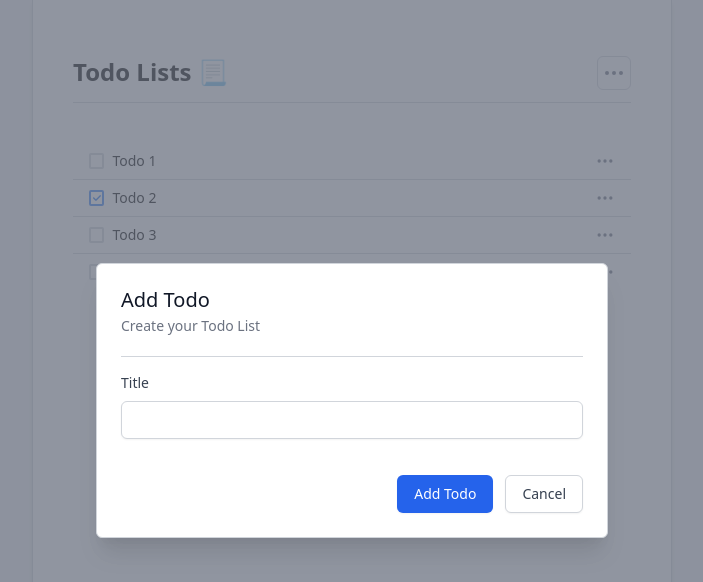
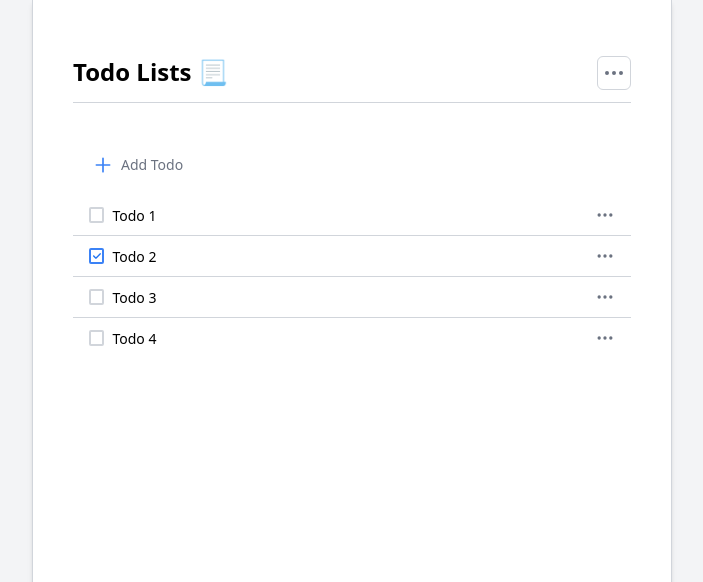
Before and after one commit to Erik3010/todo-app, a Vue app: page / in a window 1280 px wide. Shown: the top 582 px of the page, without its empty margins (288-991 px from the left). Built offline with nearby package versions, Linux system fonts and the light colour scheme.

Commit message:
change to atomic design

```diff
--- /dev/null
+++ b/src/components/Icons/Plus.vue
@@ -0,0 +1,21 @@
+<template>
+  <svg
+    xmlns="http://www.w3.org/2000/svg"
+    fill="none"
+    viewBox="0 0 24 24"
+    stroke="currentColor"
+  >
+    <path
+      stroke-linecap="round"
+      stroke-linejoin="round"
+      stroke-width="2"
+      d="M12 4v16m8-8H4"
+    />
+  </svg>
+</template>
+
+<script>
+export default {
+  name: "Plus",
+};
+</script>
--- a/src/components/Modal.vue
+++ /dev/null
@@ -1,49 +0,0 @@
-<template>
-  <teleport to="#modal">
-    <div
-      class="fixed overflow-y-auto inset-0 bg-gray-500 bg-opacity-75 flex justify-center items-center z-50"
-    >
-      <div
-        class="bg-white rounded-md w-full mx-auto shadow-xl border border-gray-300 p-6 text-black sm:w-full sm:max-w-lg"
-      >
-        <div class="modal-header">
-          <h3 class="text-xl leading-6 font-medium text-gray-900">Add Todo</h3>
-          <p class="text-sm text-gray-500 mt-1">Create your Todo List</p>
-        </div>
-        <div class="border-t border-gray-300 my-5 py-4">
-          <form action="">
-            <div>
-              <label for="title" class="block text-sm font-medium text-gray-700"
-                >Title</label
-              >
-              <input
-                type="text"
-                name="title"
-                id="title"
-                class="mt-2 shadow-sm w-full sm:text-sm border border-gray-300 rounded-md focus:outline-none py-2 px-3 focus:ring-blue-600 focus:ring-1"
-              />
-            </div>
-          </form>
-        </div>
-        <div class="sm:flex sm:justify-end">
-          <button
-            class="w-full sm:w-auto rounded-md border border-transparent shadow-sm px-4 py-2 bg-blue-600 text-base font-medium text-white sm:text-sm hover:bg-blue-700 focus:outline-none focus:ring-2 focus:ring-offset-2 focus:ring-blue-600 sm:mr-3"
-          >
-            Add Todo
-          </button>
-          <button
-            class="w-full sm:w-auto rounded-md border border-gray-300 shadow-sm px-4 py-2 bg-white text-base font-medium text-gray-700 hover:bg-gray-50 sm:text-sm"
-          >
-            Cancel
-          </button>
-        </div>
-      </div>
-    </div>
-  </teleport>
-</template>
-
-<script>
-export default {
-  name: "Modal",
-};
-</script>
--- /dev/null
+++ b/src/components/atoms/BaseButton.vue
@@ -0,0 +1,24 @@
+<template>
+  <button :class="type">
+    <slot />
+  </button>
+</template>
+
+<script>
+export default {
+  name: "BaseButton",
+  props: ["type"],
+};
+</script>
+
+<style scoped>
+button {
+  @apply w-full sm:w-auto rounded-md border shadow-sm px-4 py-2 text-base font-medium  sm:text-sm focus:outline-none focus:ring-2 focus:ring-offset-2 focus:ring-blue-600;
+}
+.primary {
+  @apply bg-blue-600 text-white border-transparent hover:bg-blue-700;
+}
+.secondary {
+  @apply bg-white text-gray-700 border-gray-300 hover:bg-gray-50;
+}
+</style>
--- a/src/components/Checkbox.vue
+++ b/src/components/atoms/BaseCheckbox.vue
@@ -18,10 +18,10 @@
 </template>
 
 <script>
-import Check from "@/components/Icons/Check";
+import Check from "@/components/icons/Check";
 
 export default {
-  name: "Checkbox",
+  name: "BaseCheckbox",
   components: {
     Check,
   },
@@ -29,7 +29,7 @@ export default {
 };
 </script>
 
-<style>
+<style scoped>
 input[type="checkbox"]:checked + div {
   @apply border-blue-500;
 }
--- a/src/components/Dropdown/DropdownList.vue
+++ b/src/components/atoms/BaseDropdownItem.vue
@@ -12,7 +12,7 @@
 import { inject } from "vue";
 
 export default {
-  name: "DropdownList",
+  name: "BaseDropdownItem",
   setup(_, { emit }) {
     const closeDrodown = inject("closeDropdown");
 
--- /dev/null
+++ b/src/components/atoms/BaseInput.vue
@@ -0,0 +1,19 @@
+<template>
+  <div>
+    <label for="title" class="block text-sm font-medium text-gray-700"
+      >Title</label
+    >
+    <input
+      type="text"
+      name="title"
+      id="title"
+      class="mt-2 shadow-sm w-full sm:text-sm border border-gray-300 rounded-md focus:outline-none py-2 px-3 focus:ring-blue-600 focus:ring-1"
+    />
+  </div>
+</template>
+
+<script>
+export default {
+  name: "BaseInput",
+};
+</script>
--- a/src/components/Dropdown/Dropdown.vue
+++ b/src/components/molecules/BaseDropdown.vue
@@ -14,10 +14,11 @@
 
 <script>
 import { onBeforeUnmount, onMounted, ref, provide } from "vue";
+
 import useDropdown from "@/hooks/useDropdown";
 
 export default {
-  name: "Dropdown",
+  name: "BaseDropdown",
   setup() {
     const { showMenu, toggleDropdown, closeDropdown } = useDropdown();
 
@@ -50,7 +51,7 @@ export default {
 };
 </script>
 
-<style>
+<style scoped>
 .dropdown-animation-enter-active,
 .dropdown-animation-leave-active {
   transform-origin: top left;
--- a/src/components/List.vue
+++ b/src/components/molecules/BaseItem.vue
@@ -1,50 +1,50 @@
 <template>
-  <div class="px-4 py-2 flex cursor-pointer font-medium text-sm">
+  <div class="px-4 py-2 flex cursor-pointer font-medium">
     <div class="flex justify-between w-full items-center">
-      <Checkbox :id="item.id" :checked="item.done">
-        <span>{{ item.title }}</span>
-      </Checkbox>
+      <BaseCheckbox :id="item.id" :checked="item.done">
+        <span class="text-sm">{{ item.title }}</span>
+      </BaseCheckbox>
       <div>
-        <Dropdown>
+        <BaseDropdown>
           <template #activator="{ openDropdown }">
             <div @click="openDropdown">
               <VerticalDots class="h-5 w-5 text-gray-500 hover:text-gray-800" />
             </div>
           </template>
           <template #dropdown-item>
-            <DropdownList @option-click="editTodo(item.id)">
+            <BaseDropdownItem @option-click="editTodo(item.id)">
               <Pencil class="w-4 h-4 text-gray-600" />
               <span class="ml-2">Edit</span>
-            </DropdownList>
-            <DropdownList
+            </BaseDropdownItem>
+            <BaseDropdownItem
               class="text-red-600 hover:text-red-700 hover:bg-red-100"
             >
               <Trash class="w-4 h-4 text-red-600" />
               <span class="ml-2">Delete</span>
-            </DropdownList>
+            </BaseDropdownItem>
           </template>
-        </Dropdown>
+        </BaseDropdown>
       </div>
     </div>
   </div>
 </template>
 
 <script>
-import Checkbox from "@/components/Checkbox";
-import Dropdown from "@/components/Dropdown/Dropdown";
-import DropdownList from "@/components/Dropdown/DropdownList";
+import BaseCheckbox from "@/components/atoms/BaseCheckbox";
+import BaseDropdownItem from "@/components/atoms/BaseDropdownItem";
+import BaseDropdown from "@/components/molecules/BaseDropdown";
 
-import VerticalDots from "@/components/Icons/VerticalDots";
-import Trash from "@/components/Icons/Trash";
-import Pencil from "@/components/Icons/Pencil";
+import VerticalDots from "@/components/icons/VerticalDots";
+import Trash from "@/components/icons/Trash";
+import Pencil from "@/components/icons/Pencil";
 
 export default {
-  name: "List",
+  name: "BaseItem",
   components: {
-    Checkbox,
+    BaseCheckbox,
     VerticalDots,
-    Dropdown,
-    DropdownList,
+    BaseDropdown,
+    BaseDropdownItem,
     Pencil,
     Trash,
   },
--- /dev/null
+++ b/src/components/molecules/BaseModal.vue
@@ -0,0 +1,42 @@
+<template>
+  <teleport to="#modal">
+    <div
+      class="fixed overflow-y-auto inset-0 bg-gray-500 bg-opacity-75 flex justify-center items-center z-50"
+    >
+      <div
+        class="bg-white rounded-md w-full mx-auto shadow-xl border border-gray-300 p-6 text-black sm:w-full sm:max-w-lg"
+      >
+        <div class="modal-header">
+          <h3 class="text-xl leading-6 font-medium text-gray-900">Add Todo</h3>
+          <p class="text-sm text-gray-500 mt-1">Create your Todo List</p>
+        </div>
+        <div class="border-t border-gray-300 my-5 py-4">
+          <form action="">
+            <BaseInput />
+          </form>
+        </div>
+        <div class="sm:flex sm:justify-end">
+          <BaseButton type="primary">
+            Add Todo
+          </BaseButton>
+          <BaseButton class="sm:ml-3" type="secondary">
+            Cancel
+          </BaseButton>
+        </div>
+      </div>
+    </div>
+  </teleport>
+</template>
+
+<script>
+import BaseInput from "@/components/atoms/BaseInput";
+import BaseButton from "@/components/atoms/BaseButton";
+
+export default {
+  name: "BaseList",
+  components: {
+    BaseInput,
+    BaseButton,
+  },
+};
+</script>
--- a/src/components/Header.vue
+++ b/src/components/organisms/BaseHeader.vue
@@ -10,10 +10,10 @@
 </template>
 
 <script>
-import VerticalDots from "@/components/Icons/VerticalDots";
+import VerticalDots from "@/components/icons/VerticalDots";
 
 export default {
-  name: "Header",
+  name: "BaseHeader",
   components: {
     VerticalDots,
   },
--- a/src/pages/Home.vue
+++ b/src/pages/Home.vue
@@ -1,28 +1,36 @@
 <template>
   <div>
-    <Header />
-    <div class="mt-10 divide-y divide-gray-300">
-      <List :item="todo" v-for="todo in todos" :key="todo.id" />
+    <BaseHeader />
+    <div
+      class="mt-10 ml-2 rounded-md flex items-center cursor-pointer space-x-2 hover:bg-gray-100 p-3"
+    >
+      <Plus class="h-5 w-5 text-blue-500" />
+      <span class="text-gray-500 text-sm">Add Todo</span>
+    </div>
+    <div class="mt-2 divide-y divide-gray-300">
+      <BaseItem :item="todo" v-for="todo in todos" :key="todo.id" />
     </div>
   </div>
-  <Modal />
+  <!-- <BaseModal /> -->
 </template>
 
 <script>
 import { reactive } from "vue";
 
-import Header from "@/components/Header";
-import List from "@/components/List";
+import Plus from "@/components/icons/Plus";
 
-import Modal from "@/components/Modal";
+import BaseModal from "@/components/molecules/BaseModal";
+import BaseItem from "@/components/molecules/BaseItem";
+import BaseHeader from "@/components/organisms/BaseHeader";
 
 import uuid from "@/utils/uuid";
 
 export default {
   components: {
-    Header,
-    List,
-    Modal,
+    BaseHeader,
+    BaseItem,
+    BaseModal,
+    Plus,
   },
   setup() {
     const todos = reactive([
```
